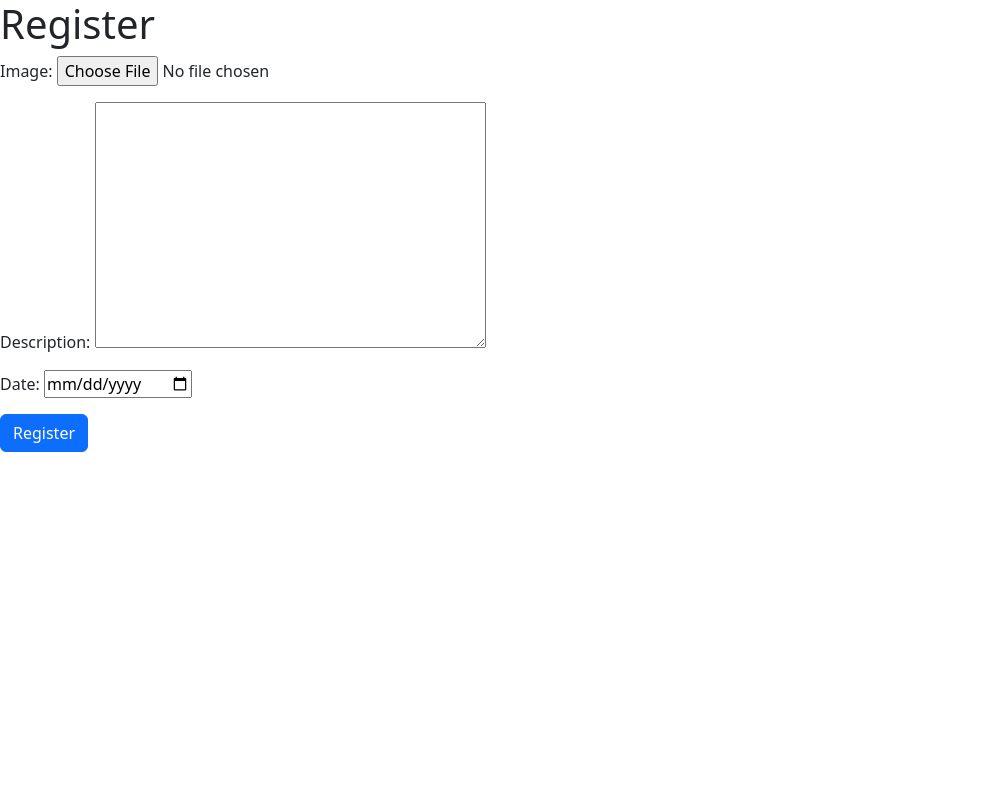
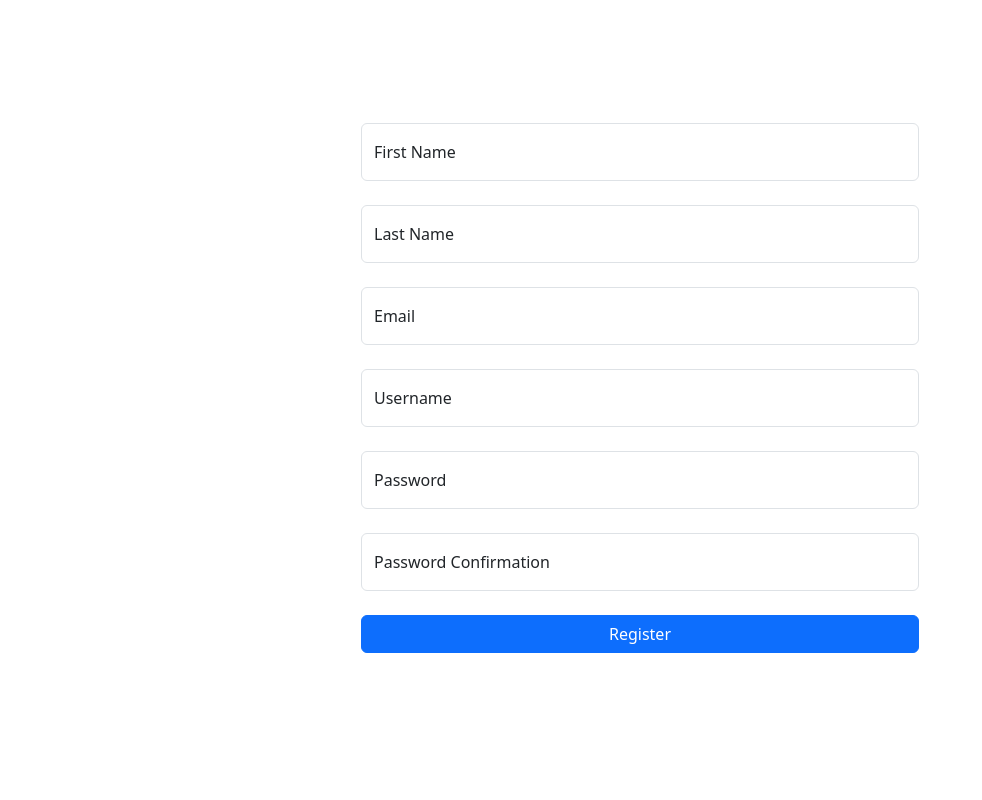
Before and after one commit to DYLAB2331/digiscrap, a Django app: template scrapbook/templates/register.html in a window 1280 px wide. Shown: the whole page, without its empty margins (0-982 px from the left). Run offline with Django 4.2, Linux system fonts and the light colour scheme; the template is opened without the code that fills it: values that come from a table or form of the project are taken from there, others are empty.

Commit message:
Updated registration page

```diff
--- a/scrapbook/templates/register.html
+++ b/scrapbook/templates/register.html
@@ -1,11 +1,47 @@
 {% extends "base.html" %}
 
 {% block content %}
-  <h1>Register</h1>
+<div class="container d-flex align-items-center justify-content-center" style="height: 100vh;">
+  <form method="POST" action="{% url 'register' %}" class="w-50">
+    {% csrf_token %}
 
-  <form method="post">
-    {% csrf_token %}
-    {{ form.as_p }}
-    <button type="submit" class="btn btn-primary">Register</button>
+    <!-- Name, Username, Password, Email fields -->
+    <div class="form-floating mb-4">
+      <input type="text" name="firstName" class="form-control" id="fNameFieldRegister" placeholder="First Name" value="{{ firstName }}" required/>
+      <label for="fNameFieldRegister">First Name</label>
+    </div>
+
+    <div class="form-floating mb-4">
+      <input type="text" name="lastName" class="form-control" id="lNameFieldRegister" placeholder="Last Name" value="{{ lastName }}" required/>
+      <label for="lNameFieldRegister">Last Name</label>
+    </div>
+
+    <div class="form-floating mb-4">
+      <input type="text" name="email" class="form-control" id="emailFieldRegister" placeholder="Email" value="{{ email }}" required/>
+      <label for="emailFieldRegister">Email</label>
+    </div>
+
+    <div class="form-floating mb-4">
+      <input type="text" name="username" class="form-control" id="usernameFieldRegister" placeholder="Username" value="{{ username }}" required/>
+      <label for="usernameFieldRegister">Username</label>
+    </div>
+
+    <div class="form-floating mb-4">
+      <input type="password" name="password" class="form-control" id="passwordFieldRegister" placeholder="Password" value="{{ password }}" required/>
+      <label for="passwordFieldRegister">Password</label>
+    </div>
+
+    <div class="form-floating mb-4">
+      <input type="password" name="password2" class="form-control" id="password2FieldRegister" placeholder="Password Confirmation" required/>
+      <label for="password2FieldRegister">Password Confirmation</label>
+    </div>
+
+    {% if error %}
+    <p style="color: red">{{ error }}</p>
+    {% endif %}
+
+    <button type="submit" class="btn btn-primary btn-block mb-4 w-100">Register</button>
   </form>
+</div>
+
 {% endblock %}
```
